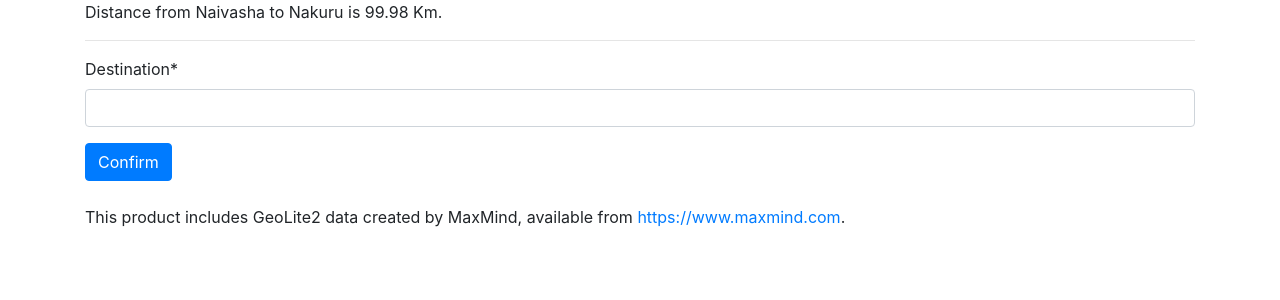
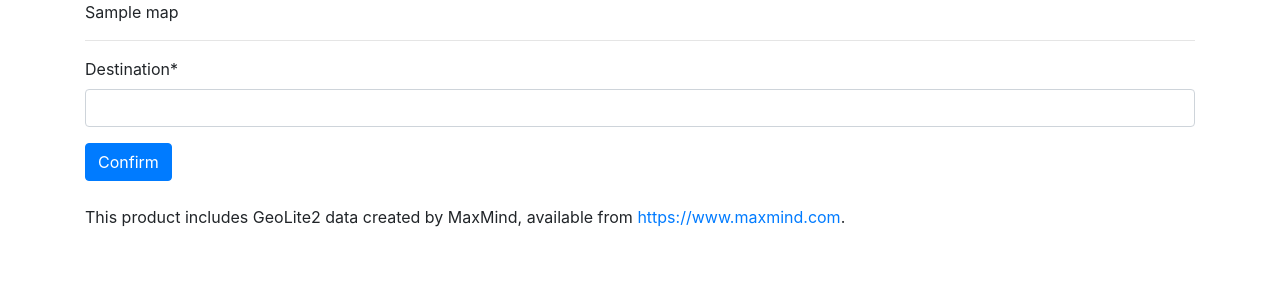
Before and after one commit to labohkip81/GEO-Location-django, a Django app: template measurements/templates/measurements/main.html in a window 1280 px wide. Shown: the top 300 px of the page. Run offline with Django 3.2, Linux system fonts and the light colour scheme; data comes from the database, SQL or seed files in the repository; both versions use the stored data as it was after the commit; the template is opened without the code that fills it: values that come from a table or form of the project are taken from there, most other values are stand-ins (such as "Sample title", 1, 10 or a date in 2020); some libraries are stand-ins or nearby versions.

Commit message:
Display folium map of the generated ip location.

```diff
--- a/measurements/templates/measurements/main.html
+++ b/measurements/templates/measurements/main.html
@@ -7,7 +7,7 @@
 
 
 {% block content %}
-{{distance}}
+{{map|safe}}
 
 <hr>
 
--- a/measurements/views.py
+++ b/measurements/views.py
@@ -31,6 +31,7 @@ def calculate_distance_view(request):
 
 
    #initial folium map modification.
+    m = folium.Map(width=800, height=500, location= pointA)
 
 
     if form.is_valid():
@@ -53,10 +54,14 @@ def calculate_distance_view(request):
         #Save to the database.
         instance.save()
 
+    #do an html representation of m
+    m = m._repr_html_()
+
 
     context = {
         'distance': obj,
         'form': form,
+        'map':m,
     }
 
     return render(request, 'measurements/main.html', context)
```
Also changed, not shown: requirements.txt (added, +20 -0 lines), db.sqlite3.
